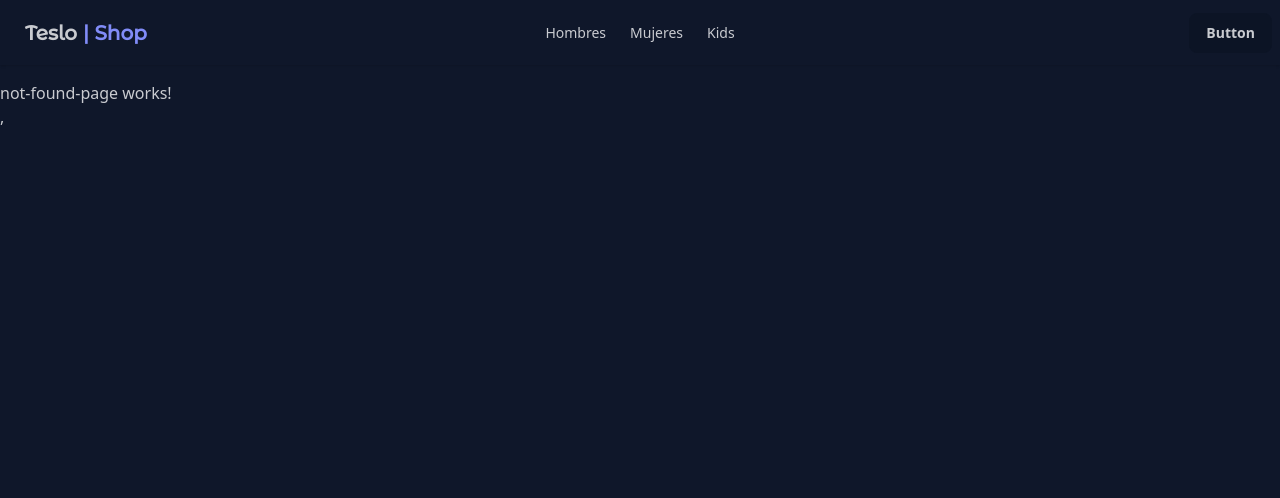
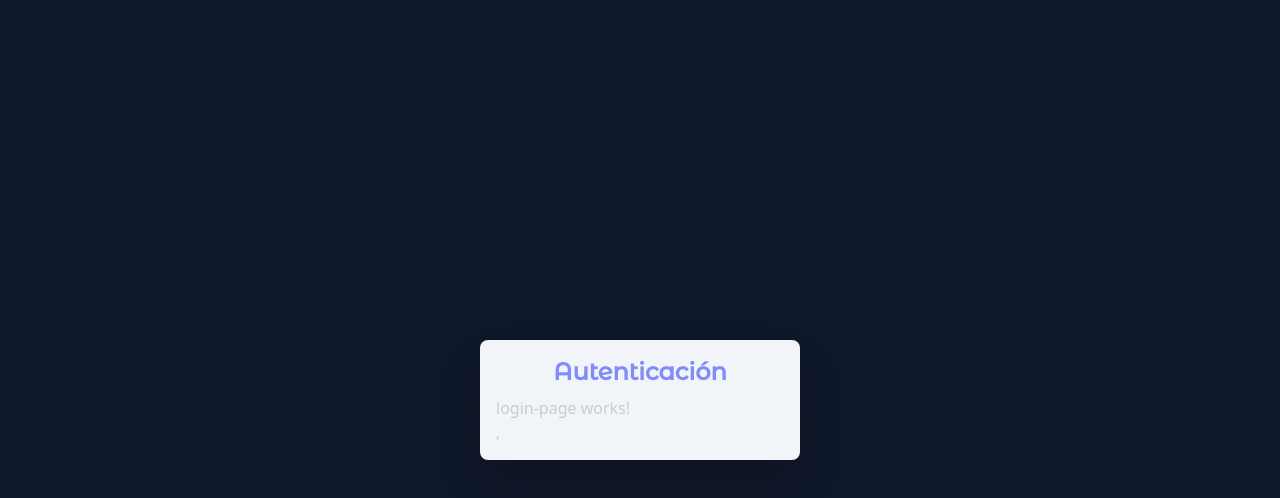
Before and after one commit to lucio-crDEV/teslo-shop, an Angular app: page /auth/login in a window 1280 px wide. Shown: the top 498 px of the page. Built offline with nearby package versions, Linux system fonts and the light colour scheme.

Commit message:
componentes creados login/register cargando atraves del routing

```diff
--- a/src/app/app.routes.ts
+++ b/src/app/app.routes.ts
@@ -3,9 +3,12 @@ import { Routes } from '@angular/router';
 export const routes: Routes = [
 
     {
+        path: 'auth',
+        loadChildren: () => import('./auth/auth.routes')
+    },
+
+    {
         path: '',
         loadChildren: () => import('./store-front/store-front.routes'),
-    }
-
-
+    },
 ];
--- /dev/null
+++ b/src/app/auth/auth.routes.ts
@@ -0,0 +1,28 @@
+import { Routes } from "@angular/router";
+
+import { AuthLayoutComponent } from "./layout/auth-layout/auth-layout.component";
+import { LoginPageComponent } from "./pages/login-page/login-page.component";
+import { RegisterPageComponent } from "./pages/register-page/register-page.component";
+
+export const authRoutes: Routes =[
+    {
+        path: '',
+        component: AuthLayoutComponent,
+        children: [
+            {
+                path:'login',
+                component:LoginPageComponent,
+            },
+            {
+                path:'register',
+                component:RegisterPageComponent,
+            },
+            {
+                path:'**',
+                redirectTo: 'login',
+            },
+        ],
+    },
+];
+
+export default authRoutes;
--- /dev/null
+++ b/src/app/auth/layout/auth-layout/auth-layout.component.html
@@ -0,0 +1,7 @@
+<div class="flex items-center justify-center min-h-screen">
+    <div class="w-full max-w-xs bg-slate-100 shadow-2xl rounded-lg p-4">
+        <h1 class="text-2xl font-montserrat font-bold text-secondary text-center mb-2">Autenticación</h1>
+        <router-outlet />
+    </div>
+
+</div>
--- /dev/null
+++ b/src/app/auth/pages/login-page/login-page.component.html
@@ -0,0 +1 @@
+<p>login-page works!</p>,
--- /dev/null
+++ b/src/app/auth/pages/register-page/register-page.component.html
@@ -0,0 +1 @@
+<p>register-page works!</p>,
```
Also changed, not shown: src/app/auth/layout/auth-layout/auth-layout.component.ts (added, +14 -0 lines), src/app/auth/pages/login-page/login-page.component.ts (added, +8 -0 lines), src/app/auth/pages/register-page/register-page.component.ts (added, +8 -0 lines), 1 other file (tests, documents, lock files or other folders).
